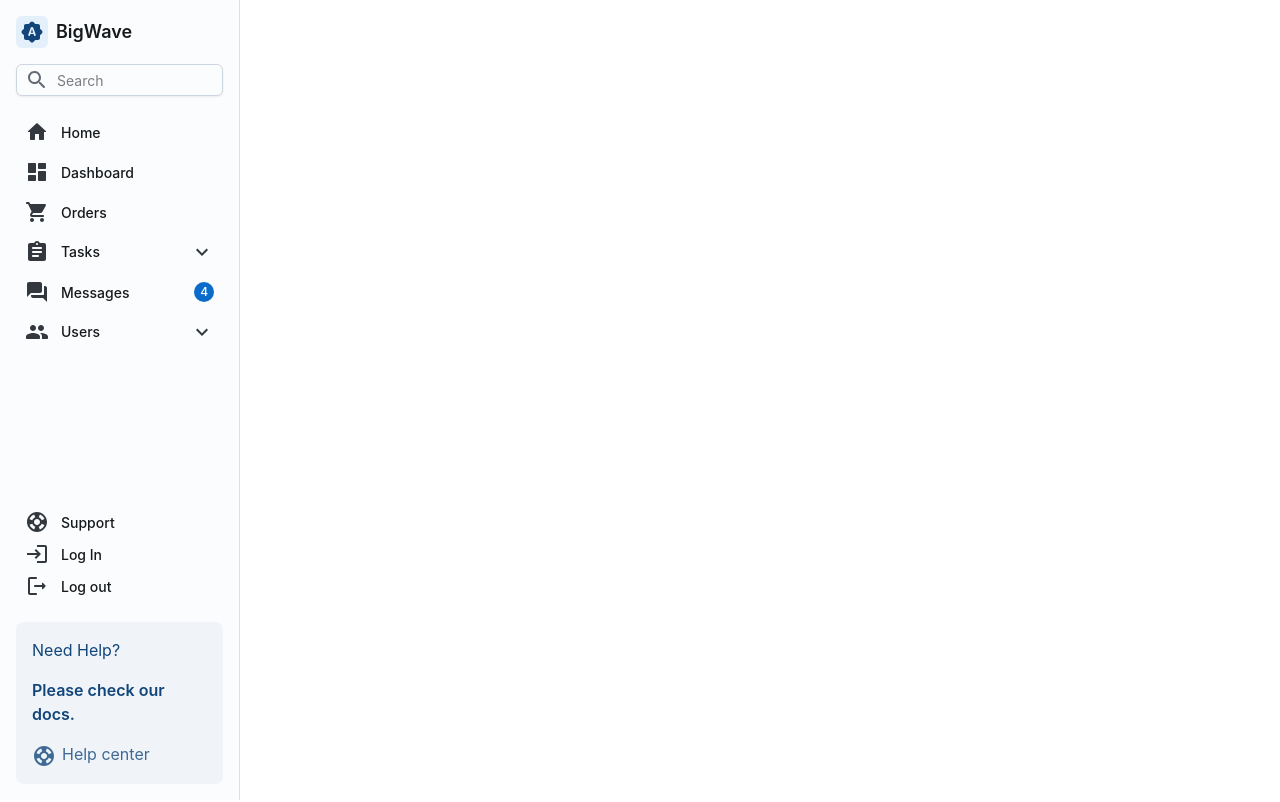
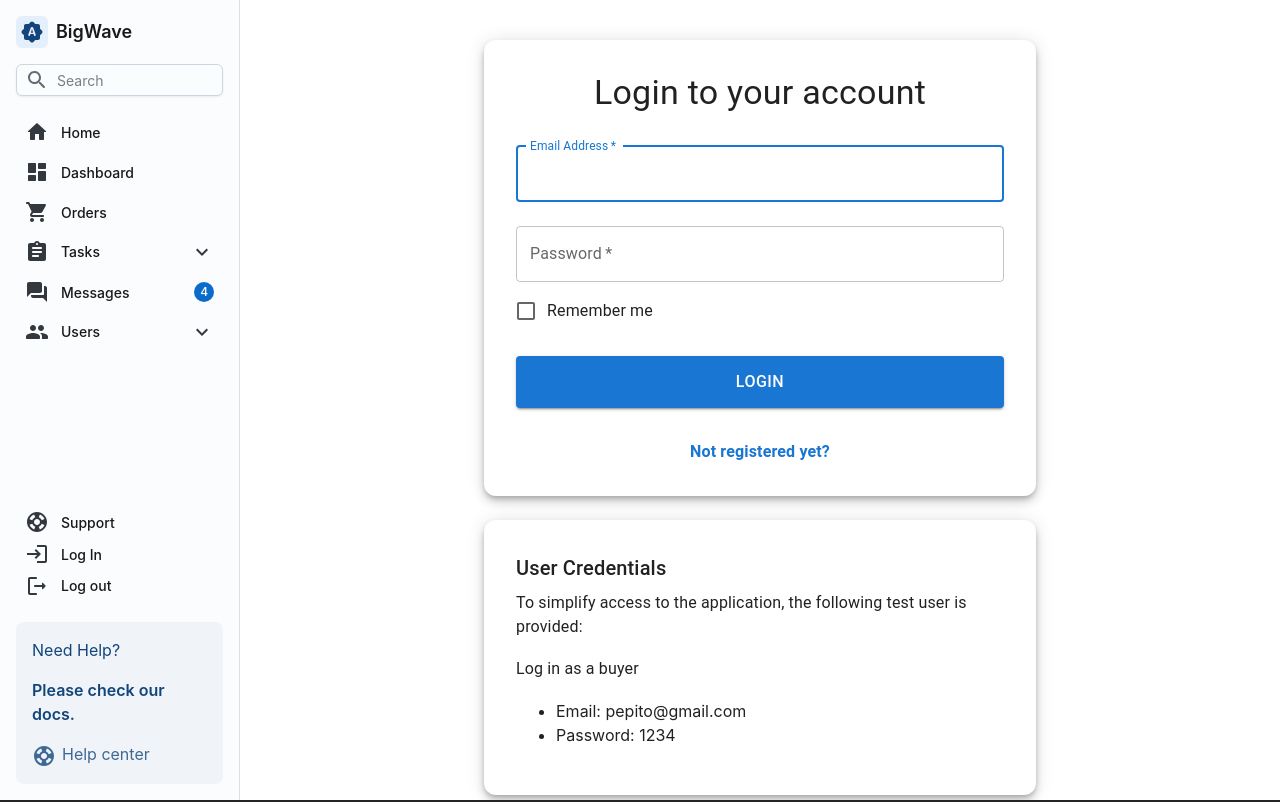
Before and after one commit to Rodriguezadrian/bigwave-admin, a React (Vite) app: page /login in a window 1280 px wide. Shown: the top 802 px of the page. Built offline with nearby package versions, Linux system fonts and the light colour scheme.

Commit message:
add login to admin

```diff
--- a/package.json
+++ b/package.json
@@ -20,6 +20,7 @@
     "react-dom": "^18.3.1",
     "react-redux": "^9.1.2",
     "react-router-dom": "^6.24.1",
+    "react-toastify": "^10.0.5",
     "redux-persist": "^6.0.0"
   },
   "devDependencies": {
--- a/src/App.jsx
+++ b/src/App.jsx
@@ -10,10 +10,12 @@ import CategoriesView from "./components/CategoriesView";
 import ProductsView from "./components/ProductsView";
 import CategoriesEdit from "./pages/CategoriesEdit";
 import ProductsEdit from "./pages/ProductsEdit";
+import Login from "./pages/Login";
 
 function App() {
   const router = createBrowserRouter([
     { path: "/", element: <Home /> },
+    { path: "/login", element: <Login /> },
 
     { path: "/profile", element: <Profile /> },
     { path: "/create-user", element: <NewUser /> },
--- a/src/components/CategoriesView.jsx
+++ b/src/components/CategoriesView.jsx
@@ -17,42 +17,12 @@ import {
 import { Link } from "react-router-dom";
 import axios from "axios";
 import { useSelector } from "react-redux";
+import { ToastContainer, toast } from "react-toastify";
+import "react-toastify/dist/ReactToastify.css";
 
 function CategoriesView() {
   const [categories, setCategories] = useState([]);
   const user = useSelector((state) => state.user);
-
-  //open update profile modal
-  const [openModal, setOpenModal] = useState(false);
-  const handleOpenModal = () => setOpenModal(true);
-  const handleCloseModal = () => setOpenModal(false);
-
-  useEffect(() => {
-    const getCategories = async () => {
-      const response = await axios({
-        url: `${import.meta.env.VITE_API_URL}/categories`,
-        method: "get",
-        headers: {
-          Authorization: `Bearer ${user.token}`,
-          "Content-Type": "application/json",
-        },
-      });
-      setCategories(response.data);
-    };
-    getCategories();
-  }, []);
-
-//   const handleDelete = async (id) => {
-//     try {
-//       const response = await axios({
-//         method: "delete",
-//         url: `${import.meta.env.VITE_API_URL}/categories/${id}`,
-//       });
-//       setCategories(categories.filter((category) => category.id !== id));
-//     } catch (error) {
-//       console.error("Error deleting category:", error);
-//     }
-//   };
 
   const [formData, setFormData] = useState({
     name: "",
@@ -67,15 +37,60 @@ function CategoriesView() {
     });
   };
 
-  const handleSubmit = (e) => {
+  //open update profile modal
+  const [openModal, setOpenModal] = useState(false);
+  const handleOpenModal = () => setOpenModal(true);
+  const handleCloseModal = () => setOpenModal(false);
+
+  useEffect(() => {
+    const getCategories = async () => {
+      const response = await axios({
+        url: `${import.meta.env.VITE_API_URL}/categories`,
+        method: "get",
+        headers: {
+          Authorization: `Bearer ${user.token}`,
+        },
+      });
+      setCategories(response.data);
+    };
+    getCategories();
+  }, []);
+
+  const handleNewCategory = async (e) => {
     e.preventDefault();
-    console.log("Form Data Submitted: ", formData);
-    handleCloseModal();
+    try {
+      const response = await axios({
+        url: `${import.meta.env.VITE_API_URL}/categories`,
+        method: "post",
+        data: {
+          name: formData.name,
+          description: formData.description,
+          image: formData.image,
+        },
+      });
+      handleCloseModal();
+      toast.info("Category created successfully");
+    } catch (error) {
+      console.log(error);
+    }
   };
+
+  //   const handleDelete = async (id) => {
+  //     try {
+  //       const response = await axios({
+  //         method: "delete",
+  //         url: `${import.meta.env.VITE_API_URL}/categories/${id}`,
+  //       });
+  //       setCategories(categories.filter((category) => category.id !== id));
+  //     } catch (error) {
+  //       console.error("Error deleting category:", error);
+  //     }
+  //   };
 
   return (
     <>
       <Container>
+        <ToastContainer />
         <Typography variant="h4" gutterBottom>
           Categories
         </Typography>
@@ -135,7 +150,7 @@ function CategoriesView() {
       >
         <Box
           component="form"
-          onSubmit={handleSubmit}
+          onSubmit={handleNewCategory}
           sx={{
             position: "absolute",
             top: "50%",
--- a/src/components/Sidebar.jsx
+++ b/src/components/Sidebar.jsx
@@ -27,6 +27,9 @@ import KeyboardArrowDownIcon from "@mui/icons-material/KeyboardArrowDown";
 import ColorSchemeToggle from "./ColorSchemeToggle";
 import { closeSidebar } from "../utils";
 import { LoginOutlined } from "@mui/icons-material";
+import { logout } from "../redux/userSlice";
+import { useDispatch } from "react-redux";
+import { toast, ToastContainer } from "react-toastify";
 
 function Toggler({ defaultExpanded = false, renderToggle, children }) {
   const [open, setOpen] = React.useState(defaultExpanded);
@@ -52,7 +55,20 @@ function Toggler({ defaultExpanded = false, renderToggle, children }) {
 }
 
 export default function Sidebar() {
+  const dispatch = useDispatch();
+
+  const handleLogout = async (e) => {
+    e.preventDefault();
+    try {
+      dispatch(logout());
+      toast.info("you logged out");
+    } catch (error) {
+      console.log(error);
+    }
+  };
   return (
+    <>
+      <ToastContainer />
       <Sheet
         className="Sidebar"
         sx={{
@@ -288,10 +304,12 @@ export default function Sidebar() {
               </ListItemButton>
             </ListItem>
             <ListItem>
-            <ListItemButton component={Link} href="/logout">
+              <ListItemButton>
                 <LogoutRoundedIcon />
                 <ListItemContent>
-                <Typography level="title-sm">Log out</Typography>
+                  <Typography onClick={handleLogout} level="title-sm">
+                    Log out
+                  </Typography>
                 </ListItemContent>
               </ListItemButton>
             </ListItem>
@@ -325,5 +343,6 @@ export default function Sidebar() {
           </Link>
         </Card>
       </Sheet>
+    </>
   );
 }
--- /dev/null
+++ b/src/pages/Login.jsx
@@ -0,0 +1,167 @@
+import React, { useState } from "react";
+import {
+  Container,
+  TextField,
+  Button,
+  Checkbox,
+  FormControlLabel,
+  Typography,
+  Paper,
+  Box,
+} from "@mui/material";
+import { Link, useNavigate } from "react-router-dom";
+import { CssBaseline } from "@mui/joy";
+import Header from "../components/Header";
+import Sidebar from "../components/Sidebar";
+import { useDispatch } from "react-redux";
+import { login } from "../redux/userSlice";
+import axios from "axios";
+
+const Login = () => {
+  const dispatch = useDispatch();
+  const [email, setEmail] = useState("");
+  const [password, setPassword] = useState("");
+  const navigate = useNavigate();
+
+  const handleLogin = async (e) => {
+    e.preventDefault();
+    try {
+      const response = await axios({
+        url: `${import.meta.env.VITE_API_URL}/tokens/user`,
+        method: "post",
+        data: { email, password },
+      });
+
+      if (response.data.token) {
+        dispatch(login(response.data));
+        navigate("/");
+      }
+    } catch (error) {
+      console.log(error);
+    }
+  };
+
+  return (
+    <div>
+      <CssBaseline />
+      <Box sx={{ display: "flex", minHeight: "100dvh" }}>
+        <Header />
+        <Sidebar />
+        <Box
+          component="main"
+          className="MainContent"
+          sx={{
+            px: { xs: 2, md: 6 },
+            pt: {
+              xs: "calc(12px + var(--Header-height))",
+              sm: "calc(12px + var(--Header-height))",
+              md: 3,
+            },
+            pb: { xs: 2, sm: 2, md: 3 },
+            flex: 1,
+            display: "flex",
+            flexDirection: "column",
+            minWidth: 0,
+            height: "100dvh",
+            gap: 1,
+          }}
+        >
+          <Box
+            sx={{
+              display: "flex",
+              mb: 1,
+              gap: 1,
+              flexDirection: { xs: "column", sm: "row" },
+              alignItems: { xs: "start", sm: "center" },
+              flexWrap: "wrap",
+              justifyContent: "space-between",
+            }}
+          ></Box>
+          <Container component="main" maxWidth="sm" className="mt-5">
+            <Paper elevation={6} sx={{ p: 4, borderRadius: 3 }}>
+              <Typography
+                component="h1"
+                variant="h4"
+                align="center"
+                gutterBottom
+              >
+                Login to your account
+              </Typography>
+              <Box component="form" onSubmit={handleLogin} sx={{ mt: 2 }}>
+                <TextField
+                  margin="normal"
+                  required
+                  fullWidth
+                  id="email"
+                  label="Email Address"
+                  name="email"
+                  autoComplete="email"
+                  autoFocus
+                  onChange={(e) => setEmail(e.target.value)}
+                  value={email}
+                  variant="outlined"
+                />
+                <TextField
+                  margin="normal"
+                  required
+                  fullWidth
+                  name="password"
+                  label="Password"
+                  type="password"
+                  id="password"
+                  autoComplete="current-password"
+                  onChange={(e) => setPassword(e.target.value)}
+                  value={password}
+                  variant="outlined"
+                />
+                <FormControlLabel
+                  control={<Checkbox value="remember" color="primary" />}
+                  label="Remember me"
+                />
+                <Button
+                  type="submit"
+                  fullWidth
+                  variant="contained"
+                  color="primary"
+                  sx={{ mt: 3, mb: 2, py: 1.5, fontSize: "1rem" }}
+                >
+                  Login
+                </Button>
+                <Typography align="center" sx={{ mt: 2 }}>
+                  <Link
+                    to="/register"
+                    style={{
+                      textDecoration: "none",
+                      color: "#1976d2",
+                      fontWeight: "bold",
+                    }}
+                  >
+                    Not registered yet?
+                  </Link>
+                </Typography>
+              </Box>
+            </Paper>
+            <Paper elevation={6} sx={{ p: 4, mt: 3, borderRadius: 3 }}>
+              <Typography variant="h6" gutterBottom>
+                User Credentials
+              </Typography>
+              <Typography>
+                To simplify access to the application, the following test user
+                is provided:
+              </Typography>
+              <Box mt={2}>
+                <Typography variant="subtitle1">Log in as a buyer</Typography>
+                <ul>
+                  <li>Email: pepito@gmail.com</li>
+                  <li>Password: 1234</li>
+                </ul>
+              </Box>
+            </Paper>
+          </Container>
+        </Box>
+      </Box>
+    </div>
+  );
+};
+
+export default Login;
--- a/src/redux/userSlice.js
+++ b/src/redux/userSlice.js
@@ -7,9 +7,12 @@ const userSlice = createSlice({
     login(state, action) {
       return (state = action.payload);
     },
+    logout(state, action) {
+      return (state = {});
+    },
   },
 });
 
 const { actions, reducer } = userSlice;
-export const { login } = actions;
+export const { login, logout } = actions;
 export default reducer;
```
Also changed, not shown: 1 other file (tests, documents, lock files or other folders). Lines whose indentation alone changed are shown as unchanged.
